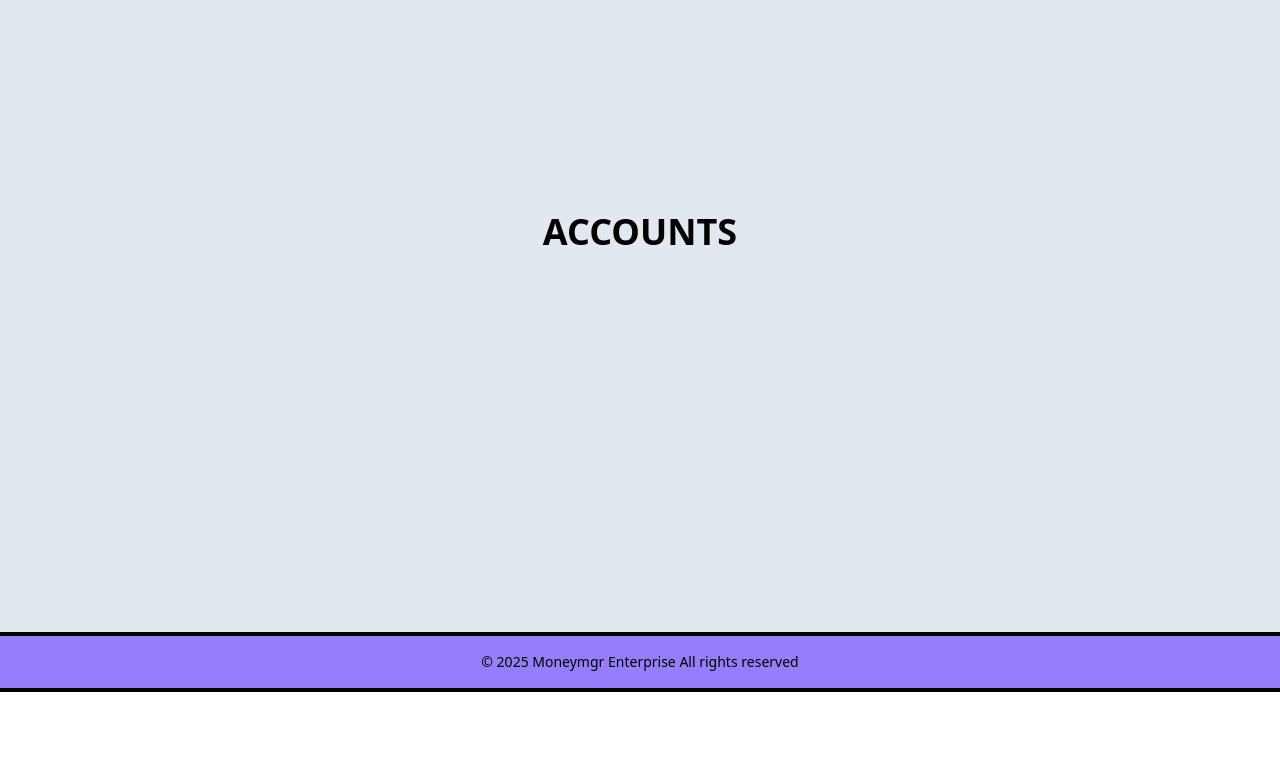
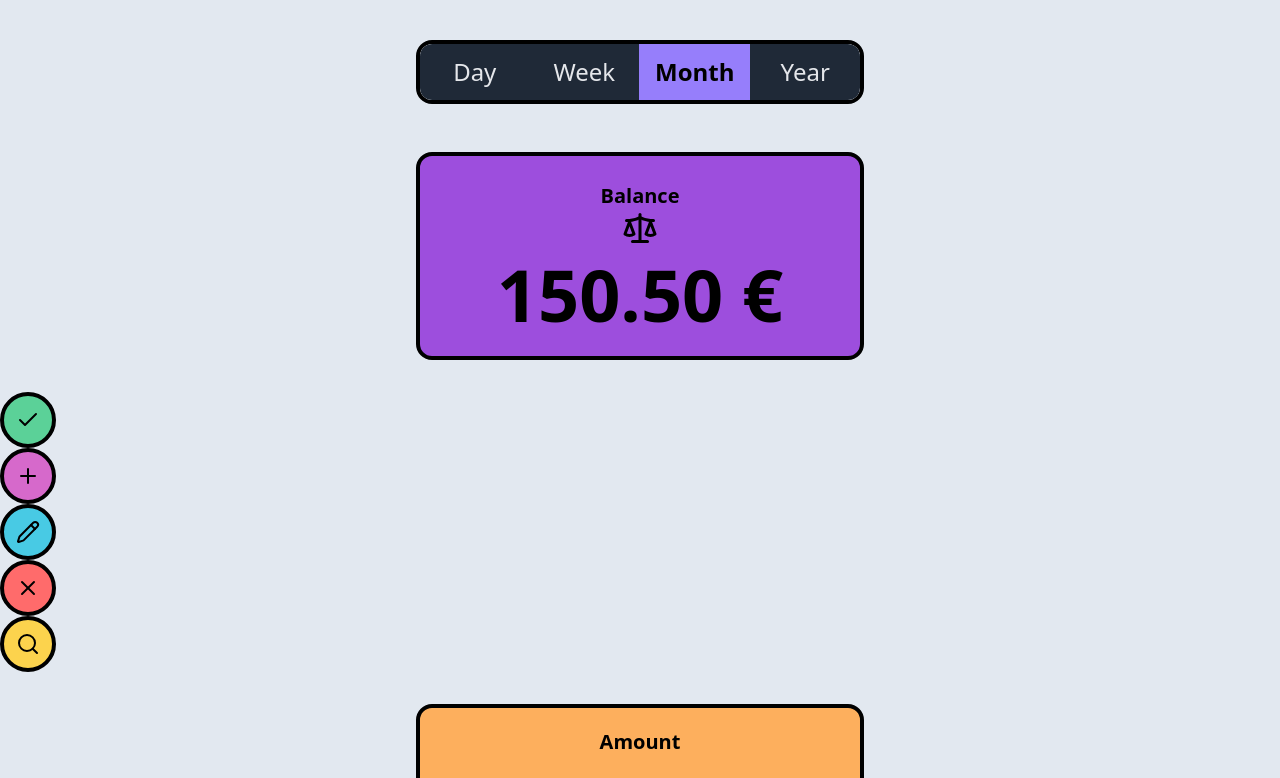
Before and after one commit to danilly7/money-mgr, a React (Vite) app in the folder frontend/: page /accounts in a window 1280 px wide. Shown: the part 240-1018 px from the top of the page. Before the commit the page ends 932 px from the top, so only its background shows below. Built offline with nearby package versions, Linux system fonts and the light colour scheme; no server answers; sample sign-in values are in the browser's storage.

Commit message:
style(ui): trying btns in Accounts page - to be change

```diff
--- a/frontend/src/pages/accounts/index.tsx
+++ b/frontend/src/pages/accounts/index.tsx
@@ -1,11 +1,65 @@
+import { useState } from "react";
+import SwitchTimeframe from "../../components/ui/switch-time-frame";
+import SwitchExpenseIncome from "../../components/ui/switch-expense-income";
+import BalanceBox from "../../components/ui/balance-box";
+import AmountBox from "../../components/ui/amount-box";
+import { CheckButton } from "../../components/ui/check-btn";
+import { PlusButton } from "../../components/ui/Plus-btn";
+import { EditButton } from "../../components/ui/edit-btn";
+import { CancelButton } from "../../components/ui/cancel-btn";
+import { SearchButton } from "../../components/ui/search-btn";
+
 const Accounts = () => {
+    const [timeframe, setTimeframe] = useState<"Day" | "Week" | "Month" | "Year">("Month");
+    const [isExpense, setIsExpense] = useState(true);
+    const [amount, setAmount] = useState<number>(0);
+    const [isModalOpen, setIsModalOpen] = useState(false);
+
+    const handleAmountChange = (newAmount: number) => {
+        setAmount(newAmount);  //actualiza el amount en el estado del componente padre
+    };
+
+    const handleSubmit = () => {
+        console.log("Formulario enviado ✅");
+        //aquí manejamos el envío del formulario (ej. llamar a una API)
+    };
+
+    const handleOpenModal = () => {
+        setIsModalOpen(true); // Abre el modal
+    };
+
+    const handleCloseModal = () => {
+        setIsModalOpen(false); // Cierra el modal
+    };
+
     return (
         <div>
-            <div className="flex flex-col items-center justify-center h-screen">
+            <div className="flex flex-col items-center justify-center pt-6">
                 <h1 className="text-4xl font-bold">ACCOUNTS</h1>
             </div>
+            <SwitchExpenseIncome isExpense={isExpense} setIsExpense={setIsExpense} />
+            <SwitchTimeframe timeframe={timeframe} setTimeframe={setTimeframe} />
+            <BalanceBox balance={150.50} />
+            <CheckButton onClick={handleSubmit} />
+            <PlusButton onClick={handleSubmit}/>
+            <EditButton to="/" />
+            <CancelButton onClick={handleOpenModal} />
+            <SearchButton to="/details" />
+            <AmountBox initialAmount={amount} onAmountChange={handleAmountChange} />
+
+            {/* Modal */}
+            {isModalOpen && (
+                <div className="fixed inset-0 flex items-center justify-center bg-gray-800 bg-opacity-50">
+                    <div className="bg-white p-6 rounded-lg">
+                        <h2>Are you sure you want to cancel?</h2>
+                        <button onClick={handleCloseModal} className="bg-blue-500 text-white px-4 py-2 rounded">
+                            Close
+                        </button>
+                    </div>
+                </div>
+            )}
         </div>
-    )
+    );
 };
 
 export default Accounts;
```
